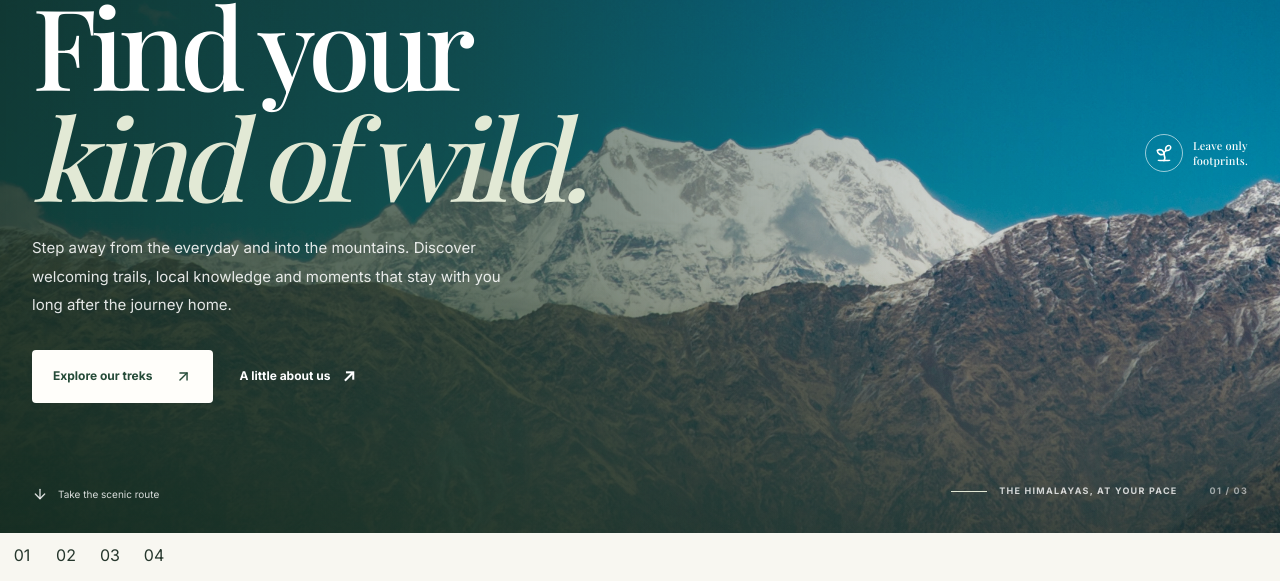
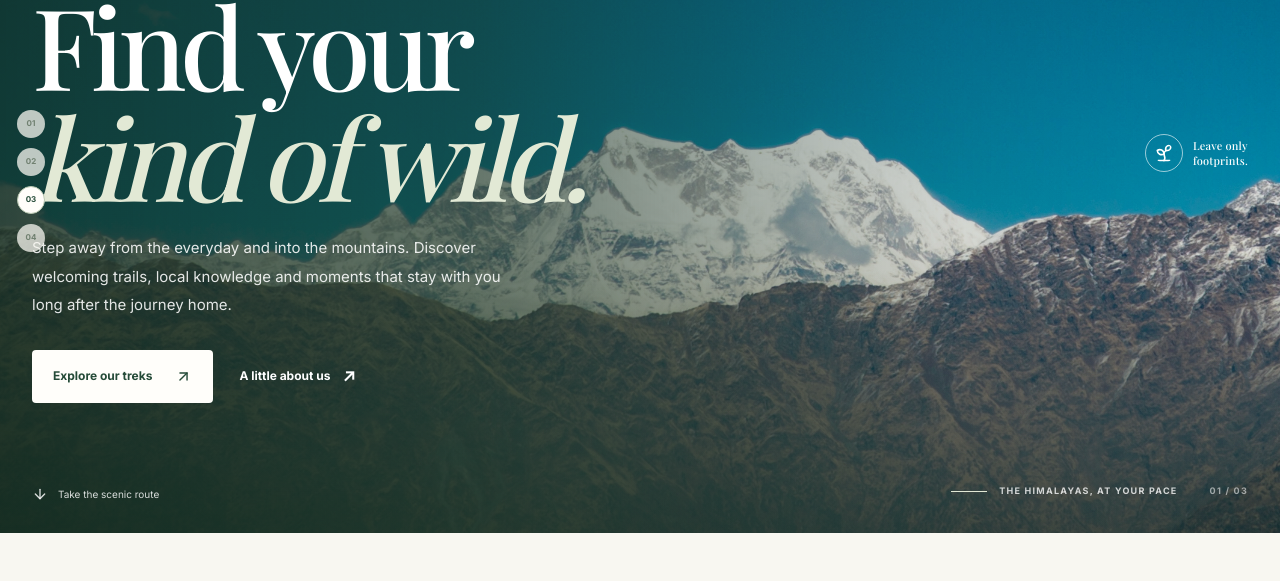
Before and after one commit to TLxGHOST/UKHIKERS2, a React (Vite) app in the folder frontend/: page / in a window 1280 px wide. Shown: the part 219-800 px from the top of the page. Built offline with nearby package versions, Linux system fonts and the light colour scheme; no server answers.

Commit message:
Style discreet homepage section navigation

```diff
--- a/frontend/src/styles/nature-theme.css
+++ b/frontend/src/styles/nature-theme.css
@@ -317,3 +317,8 @@ button:active,a:active { transform: none; }
 .trek-hero__eyebrow svg,.trek-hero__meta svg { color: #e1e9d7; }
 .trek-hero h1 span { color: #e0e8d4; }
 .trek-hero__index { color: rgba(255,255,255,.8); }
+
+.nature-section-nav { position: fixed; z-index: 45; left: 17px; top: 50%; display: flex; flex-direction: column; align-items: center; gap: 10px; transform: translateY(-50%); }
+.nature-section-nav button { display: grid; place-items: center; width: 28px; height: 28px; min-width: 28px; min-height: 28px; border: 1px solid transparent; border-radius: 50%; background: rgba(248,247,241,.75); color: #718171; font-size: 8px; font-weight: 800; cursor: pointer; transition: color .2s,border-color .2s,background .2s; }
+.nature-section-nav button:hover,.nature-section-nav button.is-active { border-color: #b9c8b1; background: #fffefa; color: var(--nature-forest); }
+@media (max-width: 1100px) { .nature-section-nav { display: none; } }
```
